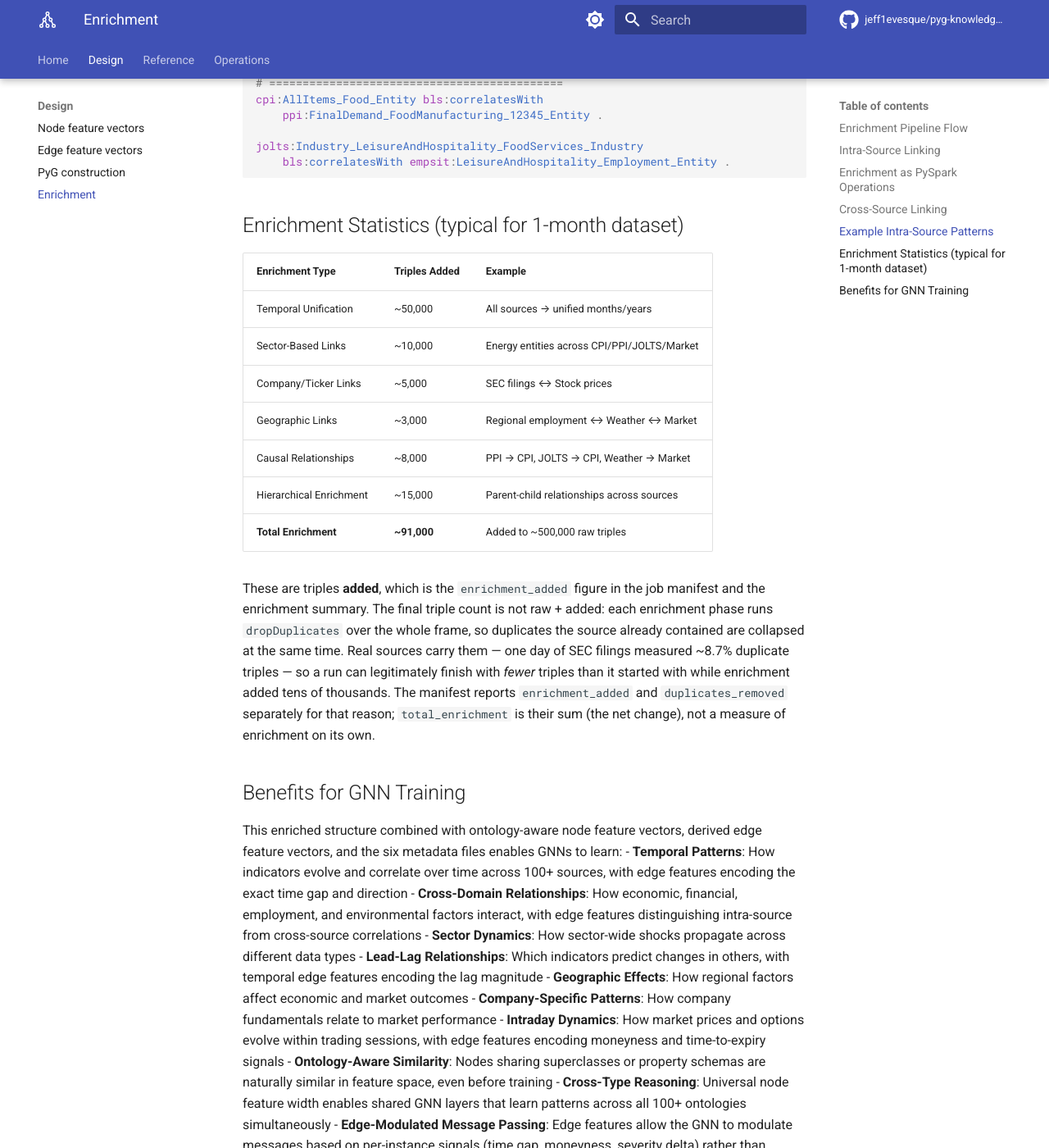
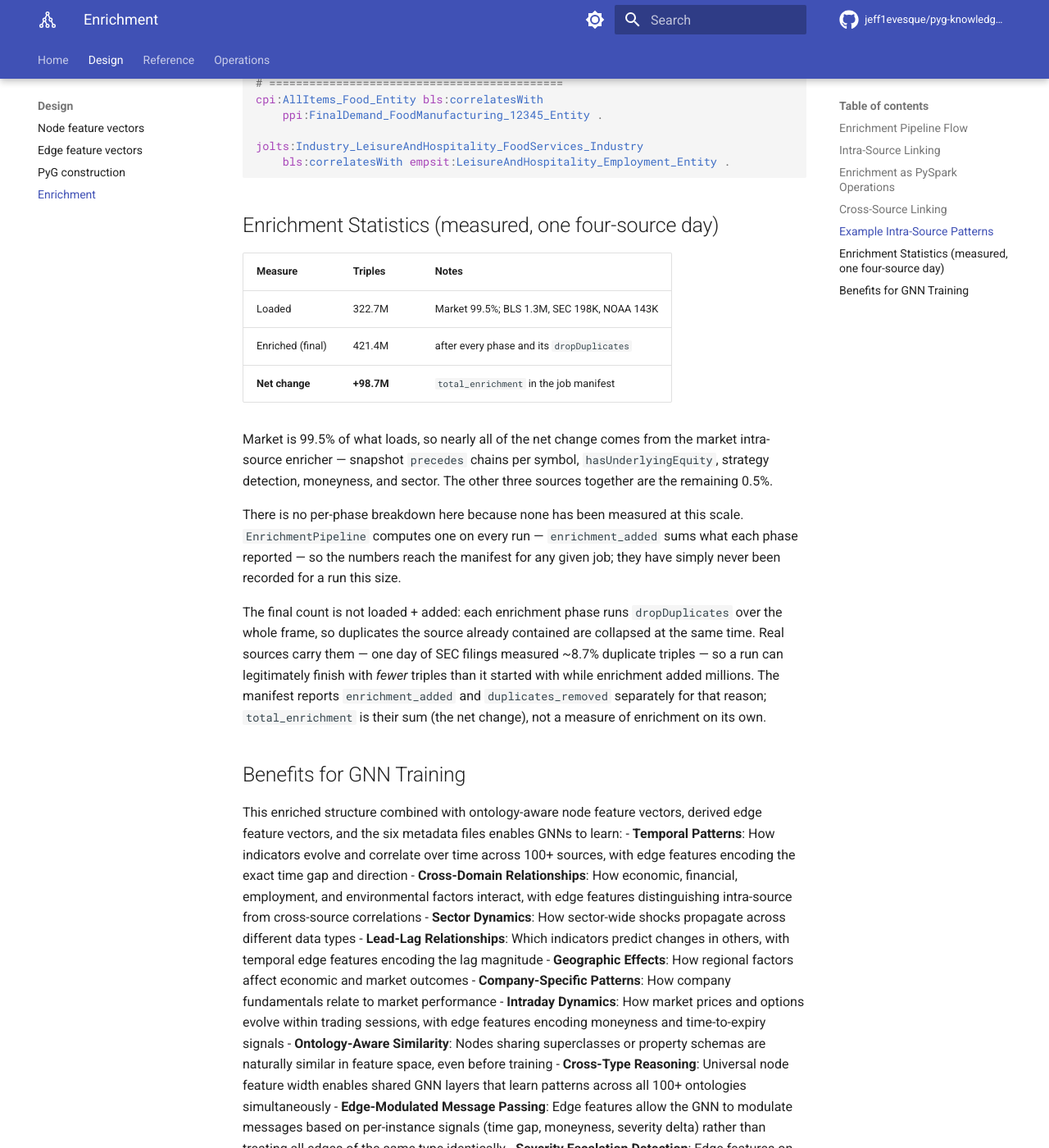
Before and after one commit to jeff1evesque/pyg-knowledge-graph-builder, an MkDocs documentation site: the page built from documentation/design/enrichment.md, in a window 1280 px wide and 1400 px high, scrolled down 8007 px. Shown: the whole window at 82% size. Built offline with MkDocs 1.6.1 and Material for MkDocs 9.7.7, drawn with Linux system fonts in a browser that asks for light colours; comment, search, counter and statistics services are not loaded.

Commit message:
#396: enrichment.md, the statistics table was a stale month, not a measured day

````diff
--- a/documentation/design/enrichment.md
+++ b/documentation/design/enrichment.md
@@ -305,27 +305,32 @@ jolts:Industry_LeisureAndHospitality_FoodServices_Industry
     bls:correlatesWith empsit:LeisureAndHospitality_Employment_Entity .
 ```
 
-## Enrichment Statistics (typical for 1-month dataset)
+## Enrichment Statistics (measured, one four-source day)
 
-| Enrichment Type | Triples Added | Example |
-|----------------|---------------|---------|
-| Temporal Unification | ~50,000 | All sources → unified months/years |
-| Sector-Based Links | ~10,000 | Energy entities across CPI/PPI/JOLTS/Market |
-| Company/Ticker Links | ~5,000 | SEC filings ↔ Stock prices |
-| Geographic Links | ~3,000 | Regional employment ↔ Weather ↔ Market |
-| Causal Relationships | ~8,000 | PPI → CPI, JOLTS → CPI, Weather → Market |
-| Hierarchical Enrichment | ~15,000 | Parent-child relationships across sources |
-| **Total Enrichment** | **~91,000** | Added to ~500,000 raw triples |
+| Measure | Triples | Notes |
+|---------|---------|-------|
+| Loaded | 322.7M | Market 99.5%; BLS 1.3M, SEC 198K, NOAA 143K |
+| Enriched (final) | 421.4M | after every phase and its `dropDuplicates` |
+| **Net change** | **+98.7M** | `total_enrichment` in the job manifest |
 
-These are triples **added**, which is the `enrichment_added` figure in the job
-manifest and the enrichment summary. The final triple count is not raw + added:
-each enrichment phase runs `dropDuplicates` over the whole frame, so duplicates
-the source already contained are collapsed at the same time. Real sources carry
-them — one day of SEC filings measured ~8.7% duplicate triples — so a run can
-legitimately finish with *fewer* triples than it started with while enrichment
-added tens of thousands. The manifest reports `enrichment_added` and
-`duplicates_removed` separately for that reason; `total_enrichment` is their sum
-(the net change), not a measure of enrichment on its own.
+Market is 99.5% of what loads, so nearly all of the net change comes from the
+market intra-source enricher — snapshot `precedes` chains per symbol,
+`hasUnderlyingEquity`, strategy detection, moneyness, and sector. The other three
+sources together are the remaining 0.5%.
+
+There is no per-phase breakdown here because none has been measured at this
+scale. `EnrichmentPipeline` computes one on every run — `enrichment_added` sums
+what each phase reported — so the numbers reach the manifest for any given job;
+they have simply never been recorded for a run this size.
+
+The final count is not loaded + added: each enrichment phase runs
+`dropDuplicates` over the whole frame, so duplicates the source already contained
+are collapsed at the same time. Real sources carry them — one day of SEC filings
+measured ~8.7% duplicate triples — so a run can legitimately finish with *fewer*
+triples than it started with while enrichment added millions. The manifest
+reports `enrichment_added` and `duplicates_removed` separately for that reason;
+`total_enrichment` is their sum (the net change), not a measure of enrichment on
+its own.
 
 ## Benefits for GNN Training
 
````
